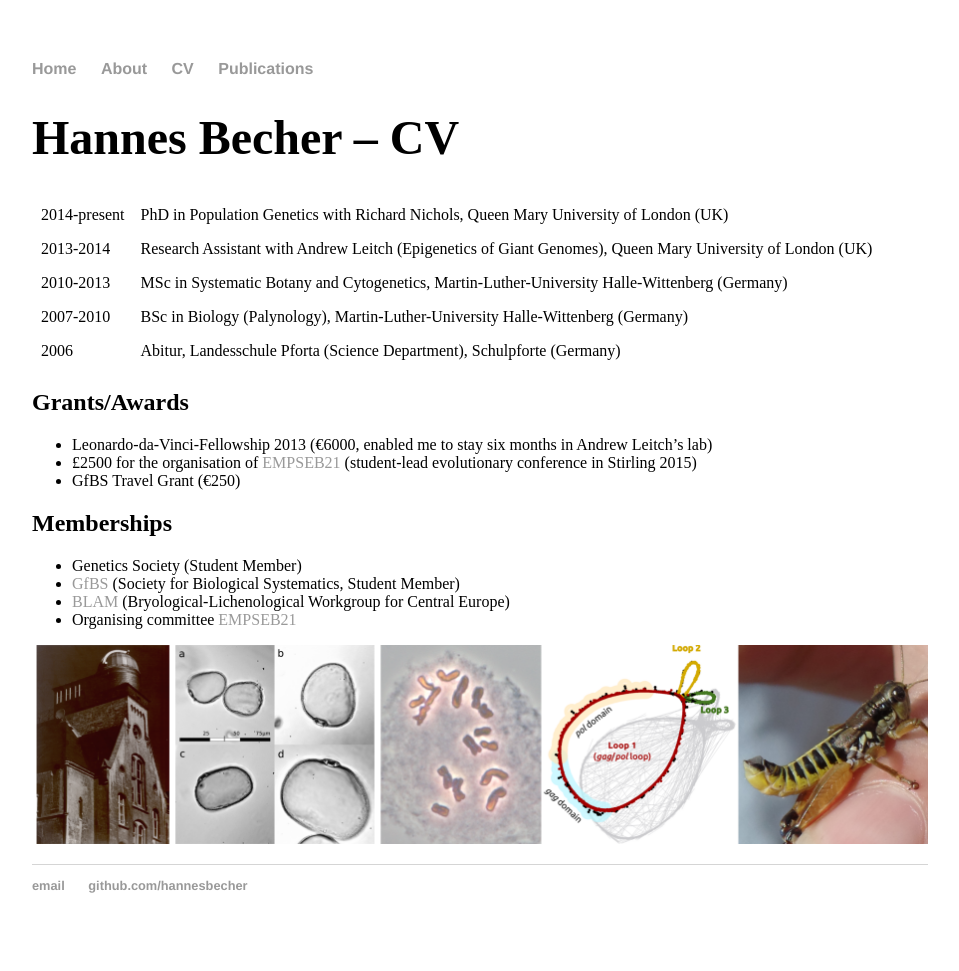
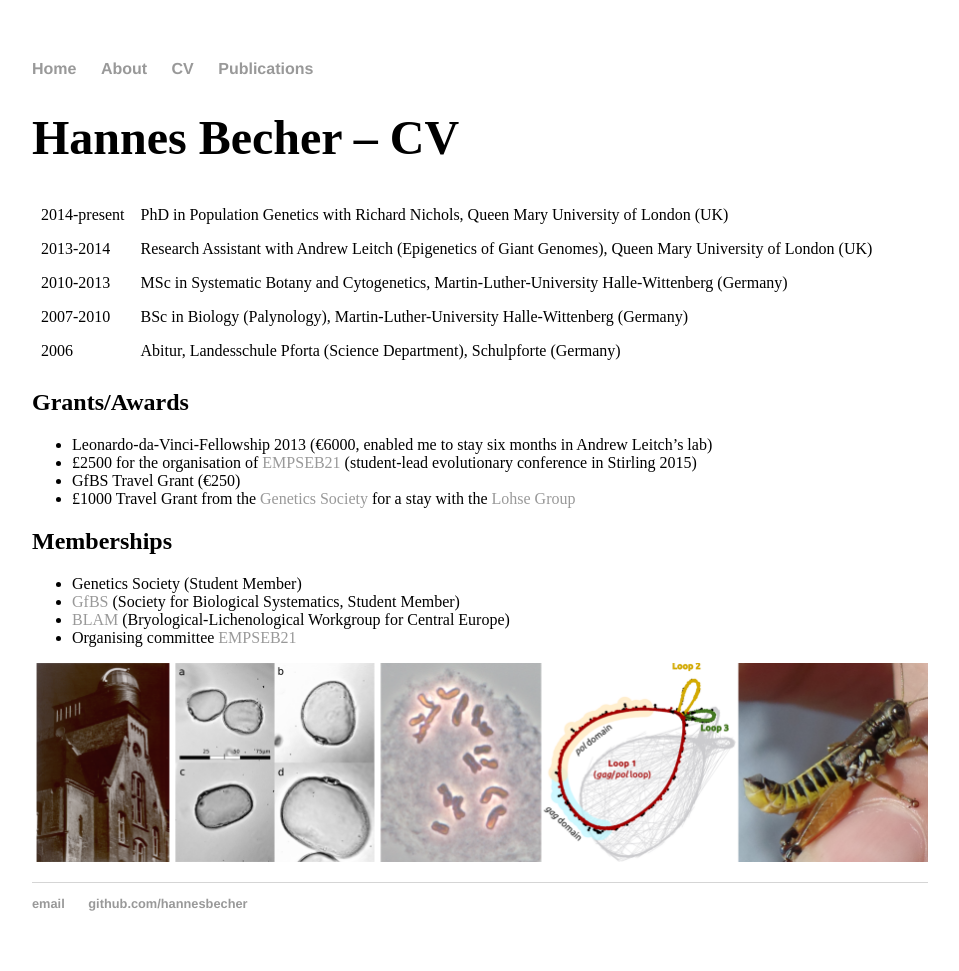
Before and after one commit to hannesbecher/hannesbecher.github.io, a Jekyll site: the page built from cv/index.md, in a window 1280 px wide. Shown: the whole page, without its empty margins (160-1119 px from the left). Built offline with Jekyll 4.4.1, drawn with Linux system fonts in a browser that asks for light colours.

Commit message:
Update index.md

```diff
--- a/cv/index.md
+++ b/cv/index.md
@@ -15,6 +15,7 @@
 * Leonardo-da-Vinci-Fellowship 2013 (€6000, enabled me to stay six months in Andrew Leitch's lab)
 * £2500 for the organisation of [EMPSEB21](http://empseb21.bio.ed.ac.uk/) (student-lead evolutionary conference in Stirling 2015)
 * GfBS Travel Grant (€250)
+* £1000 Travel Grant from the [Genetics Society](http://www.genetics.org.uk/) for a stay with the [Lohse Group](http://lohse.bio.ed.ac.uk/)
 
 ## Memberships
 * Genetics Society (Student Member)
```
